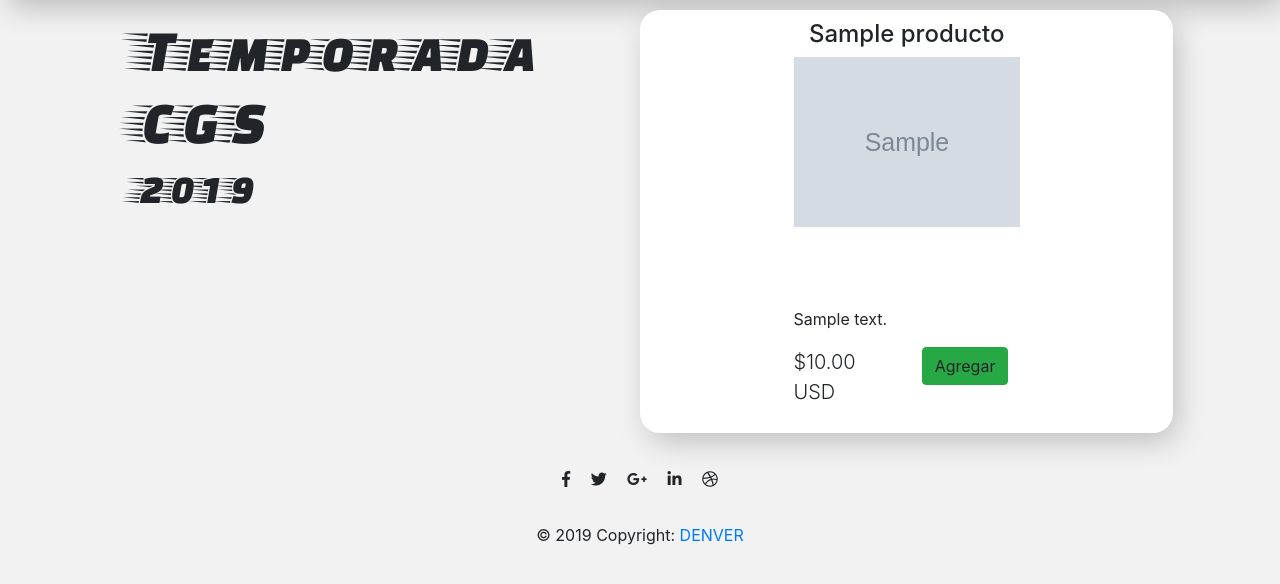
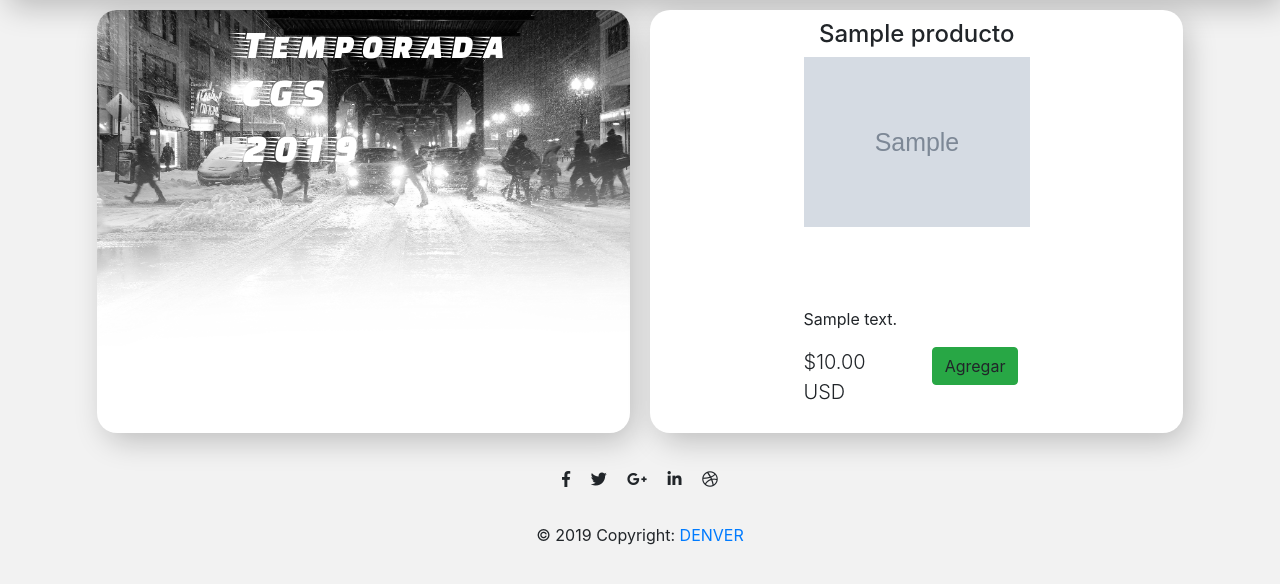
Before and after one commit to javigandia99/Denver_PHP_AJAX_JS, a PHP site: page /perfilProducto.php?prod=1 in a window 1280 px wide. Shown: the part 76-660 px from the top of the page. Run offline with PHP 8.4, Linux system fonts and the light colour scheme; tables that the repository leaves empty hold one stand-in row (values such as "Sample post"); grey boxes marked "Sample" are stand-in pictures.

Commit message:
Style perfilProductos

```diff
--- a/estilos/style.css
+++ b/estilos/style.css
@@ -55,6 +55,21 @@ box-shadow: 6px 10px 31px -3px rgba(0,0,0,0.23);
   height: 100%;
   align-items: center;
 }
+.cajaTemporada2{
+
+  background-image: url("../imagenes/temporada1.png");
+  background-size: cover;
+  background-repeat: no-repeat;
+  display: flex;
+  justify-content: center;
+  background-color: white;
+border-radius: 20px;
+margin: 10px;
+padding: 10px;
+-webkit-box-shadow: 6px 10px 31px -3px rgba(0,0,0,0.23);
+-moz-box-shadow: 6px 10px 31px -3px rgba(0,0,0,0.23);
+box-shadow: 6px 10px 31px -3px rgba(0,0,0,0.23);
+}
 h4{
   text-align: center;
 }
@@ -88,9 +103,18 @@ padding: 10px;
   margin-top: 5%;
   font-family: 'Faster One', cursive;
 }
+#title2{
+  color: white;
+  font-family: 'Faster One', cursive;
+}
 #titleyear{
+
   margin-left: 20px;
 
+  font-family: 'Faster One', cursive;
+}
+#titleyear2{
+  color: white;
   font-family: 'Faster One', cursive;
 }
 #bienvenido{
--- a/perfilProducto.php
+++ b/perfilProducto.php
@@ -28,8 +28,8 @@ include 'arriba.php';
         ?>
 				<div class="item col-lg-5 cajaTemporada2">
 				  <div class="titleTemporada">
-				    <h1 id="title">Temporada CGS</h1>
-				    <h1 id="titleyear">2019</h1>
+				    <h1 id="title2">Temporada CGS</h1>
+				    <h1 id="titleyear2">2019</h1>
 				  </div>
 				  </div>
         <div class="item col-lg-5 cajas">
```
